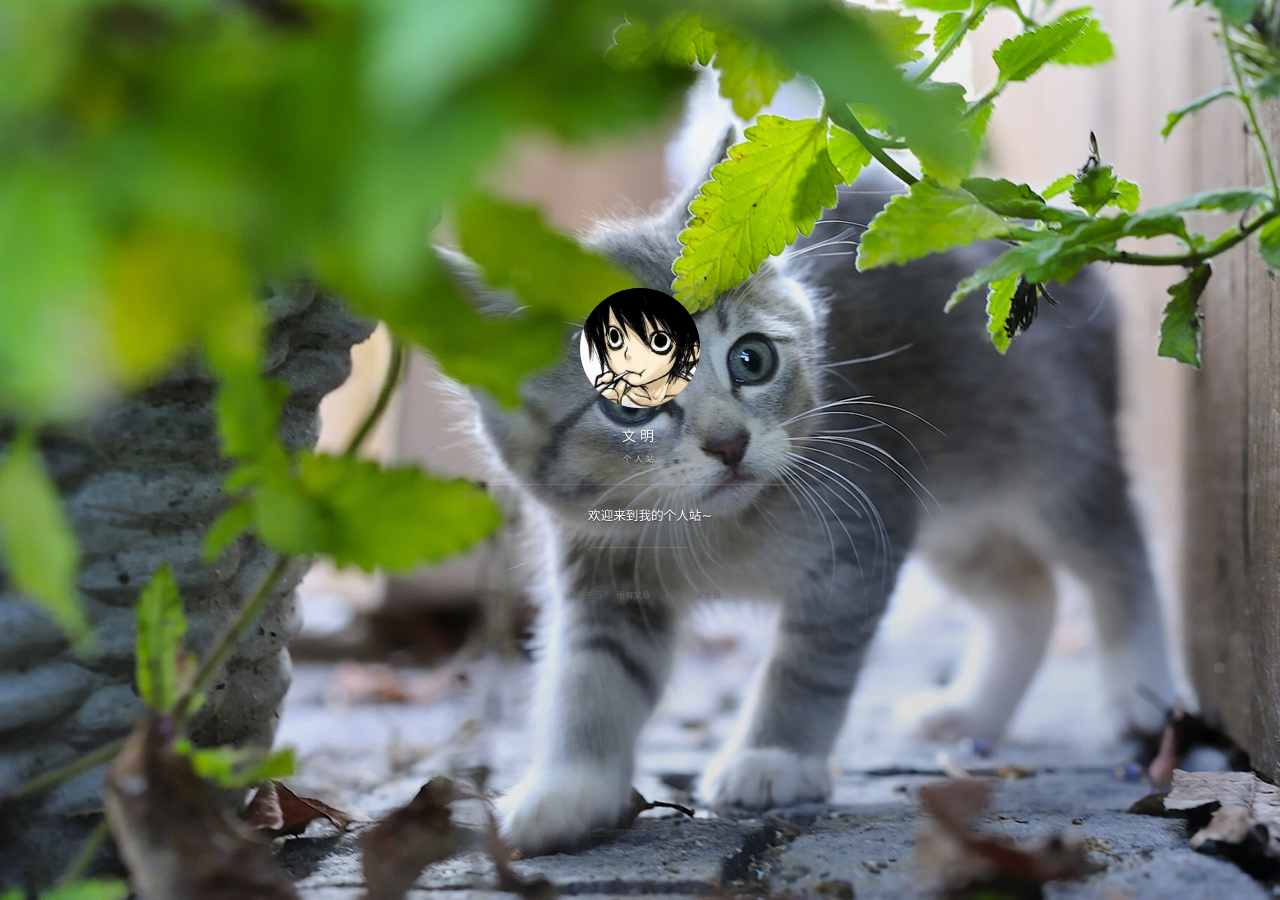
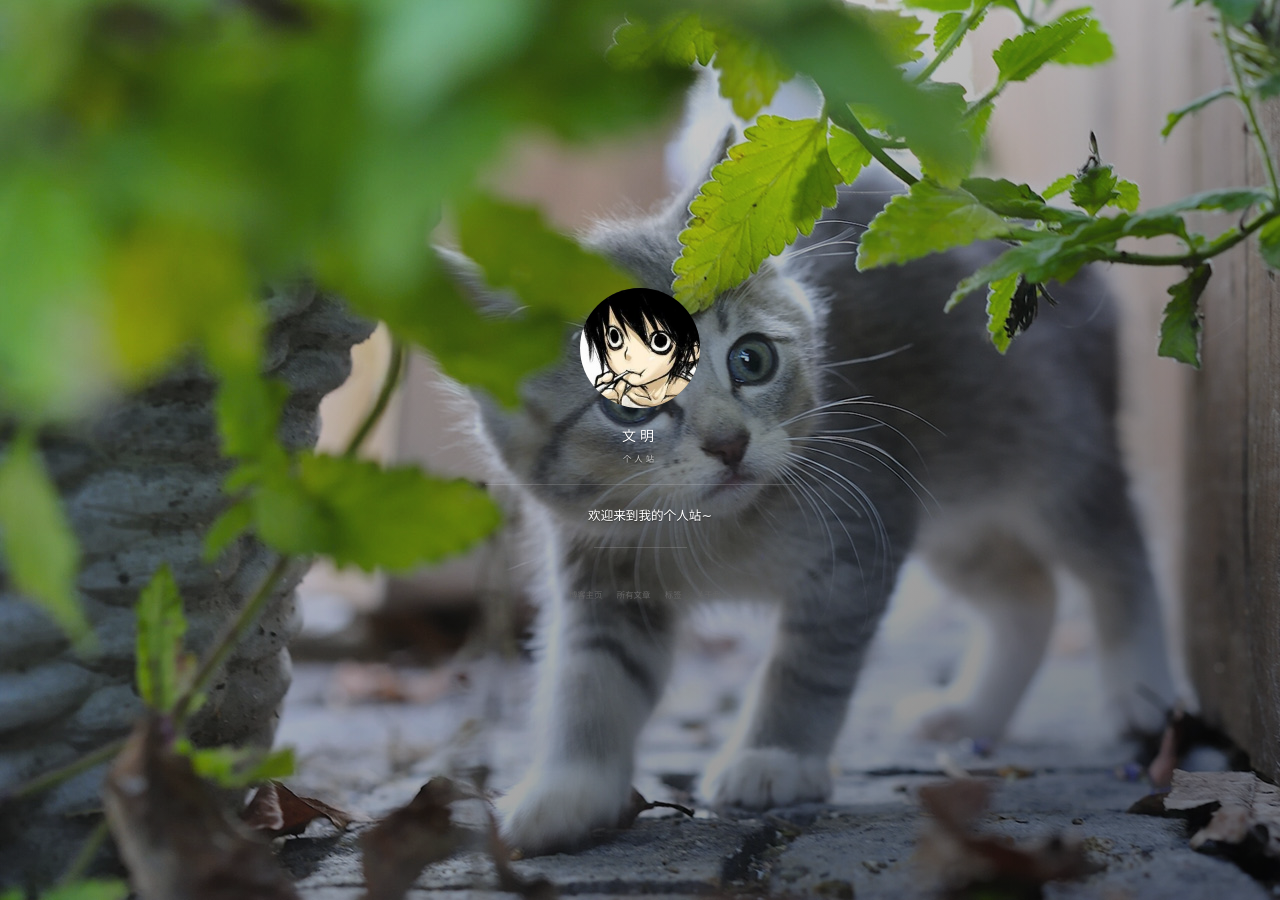
Before and after one commit to 793828490/793828490.github.io, a Jekyll site: the page built from index.html, in a window 1280 px wide. Built offline with Jekyll 4.4.1, drawn with Linux system fonts in a browser that asks for light colours; nearby versions of some CDN libraries; the list of posts is cut into pages by our own code; comment, search, counter and statistics services are not loaded.

Commit message:
再试嘛

```diff
--- a/css/main.css
+++ b/css/main.css
@@ -532,9 +532,9 @@ img::-moz-selection {
     right: 0;
     bottom: 0;
     left: 0;
-    background-color: rgba(68, 68, 68, 0);
-    background-image: -webkit-linear-gradient(-410deg, rgba(68, 68, 68, 0.0) 20%, rgba(0, 0, 0, 0.2));
-    background-image: linear-gradient(140deg,rgba(68, 68, 68, 0.0) 20%, rgba(0, 0, 0, 0.2)); }
+    background-color: rgba(68, 68, 68, 0.1);
+    background-image: -webkit-linear-gradient(-410deg, rgba(68, 68, 68, 0.1) 20%, rgba(0, 0, 0, 0.5));
+    background-image: linear-gradient(140deg,rgba(68, 68, 68, 0.1) 20%, rgba(0, 0, 0, 0.5)); }
 
   .panel-cover__logo {
     margin-bottom: .2em; }
```
